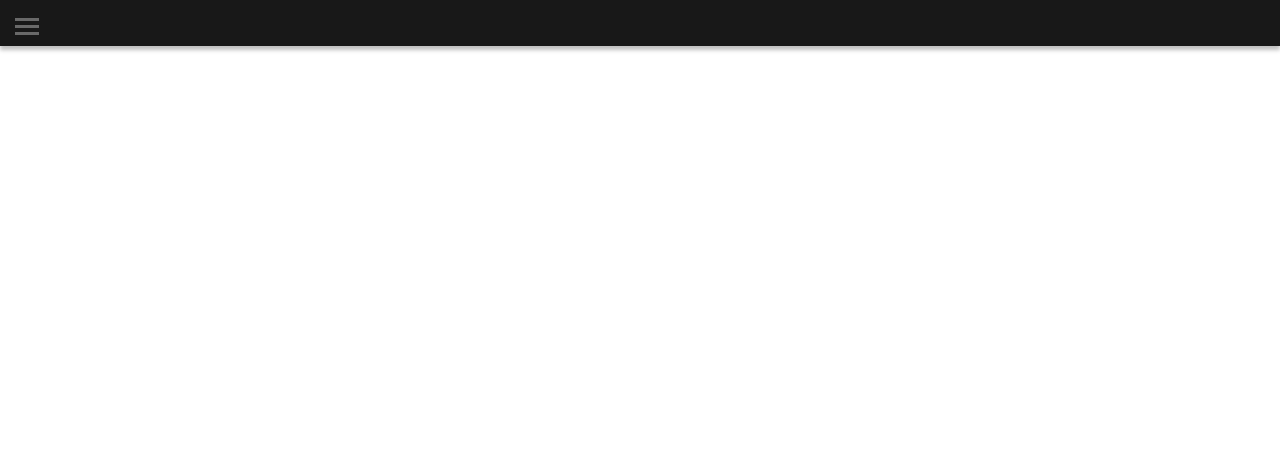
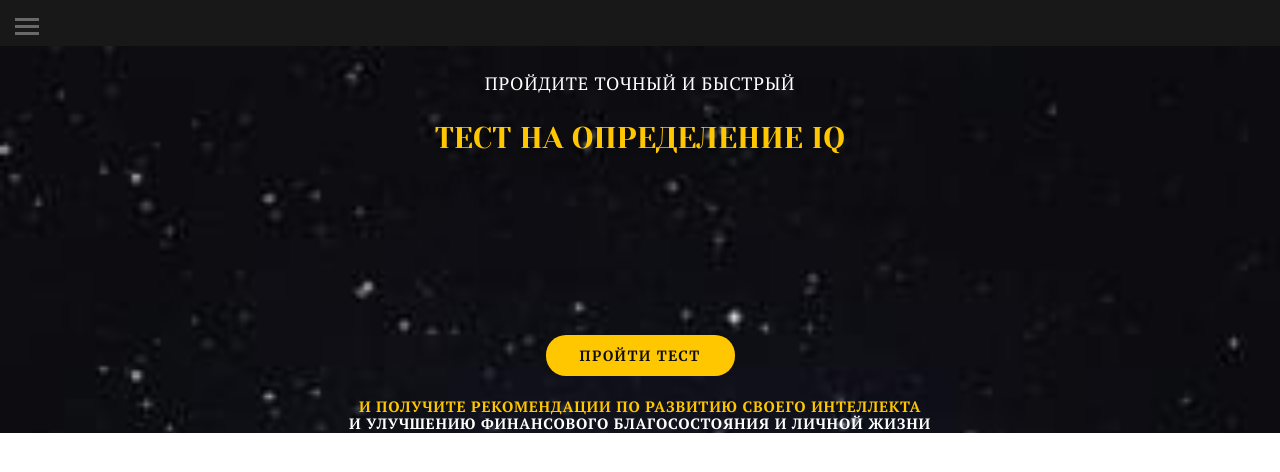
Before and after one commit to Tinliin/IQTest, a website: page index.html in a window 1280 px wide. Drawn offline with Linux system fonts and the light colour scheme.

Commit message:
started first section

```diff
--- a/index.html
+++ b/index.html
@@ -1,10 +1,16 @@
 <!DOCTYPE html>
 <html lang="en">
   <head>
-    <meta charset="UTF-8">
-    <meta http-equiv="X-UA-Compatible" content="IE=edge">
-    <meta name="viewport" content="width=device-width, initial-scale=1.0">
-<link rel="stylesheet" href="./dist/css/styles.min.css">
+    <meta charset="UTF-8" />
+    <meta http-equiv="X-UA-Compatible" content="IE=edge" />
+    <meta name="viewport" content="width=device-width, initial-scale=1.0" />
+    <link rel="preconnect" href="https://fonts.googleapis.com" />
+    <link rel="preconnect" href="https://fonts.gstatic.com" crossorigin />
+    <link
+      href="https://fonts.googleapis.com/css2?family=Merriweather:wght@400;700&family=PT+Serif:wght@400;700&family=Yeseva+One&display=swap"
+      rel="stylesheet"
+    />
+    <link rel="stylesheet" href="./dist/css/styles.min.css" />
     <title>IQTest</title>
   </head>
   <body>
@@ -13,5 +19,18 @@
         <span></span>
       </a>
     </header>
+    <main>
+      <section class="invite">
+        <p class="invitation_text">Пройдите точный и быстрый</p>
+        <h3>тест на определение iq</h3>
+        <a class="btn_yellow" href="#">пРойти тест</a>
+        <p class="text_bold_yellow">
+          и получите рекомендации по развитию своего интеллекта
+        </p>
+        <p class="text_bold_white">
+          и улучшению финансового благосостояния и личной жизни
+        </p>
+      </section>
+    </main>
   </body>
 </html>
--- a/src/scss/header.scss
+++ b/src/scss/header.scss
@@ -36,13 +36,13 @@ header {
   transform: translateY(7px);
 }
 
-.menu_btn:active span::before {
-  transform: rotate(0.12turn);
-}
-.menu_btn:active span::after {
-  transform: rotate(-0.12turn);
-}
+// .menu_btn:active span::before {
+//   transform: rotate(0.12turn);
+// }
+// .menu_btn:active span::after {
+//   transform: rotate(-0.12turn);
+// }
 
-.menu_btn:active span {
-    background-color: #181818;
-}
+// .menu_btn:active span {
+//     background-color: #181818;
+// }
--- /dev/null
+++ b/src/scss/invite.scss
@@ -0,0 +1,81 @@
+.invite {
+  background-image: url(../img/rain_bk.jpg);
+  background-size: cover;
+  display: flex;
+  flex-direction: column;
+}
+// font-family: 'Merriweather', serif;
+
+// font-family: 'PT Serif', serif;
+
+// font-family: 'Yeseva One', cursive;
+
+.invitation_text {
+  font-family: "PT Serif";
+  font-style: normal;
+  font-weight: 400;
+  font-size: 18px;
+  text-align: center;
+  letter-spacing: 0.05em;
+  text-transform: uppercase;
+  margin: 27px;
+  color: #ffffff;
+}
+
+h3 {
+  font-family: "Yeseva One";
+  font-style: normal;
+  font-weight: 400;
+  font-size: 30px;
+  text-align: center;
+  margin-top: 0;
+  margin-left: 15vw;
+  margin-right: 15vw;
+  text-transform: uppercase;
+  color: #ffc700;
+  text-shadow: 0px 4px 4px rgba(0, 0, 0, 0.25);
+}
+
+.btn_yellow {
+  display: flex;
+  width: 189px;
+  height: 41px;
+  background: radial-gradient(50% 50% at 50% 50%, #ffc700 0%, #ffc700 100%);
+  border-radius: 20px;
+  font-family: "Merriweather";
+  font-style: normal;
+  font-weight: 700;
+  font-size: 14px;
+  line-height: 18px;
+  text-decoration: none;
+  margin: 150px auto 22px;
+  justify-content: center;
+  align-items: center;
+  letter-spacing: 0.1em;
+  text-transform: uppercase;
+  color: #0d0c11;
+}
+
+.text_bold_yellow {
+    margin: 0;
+  font-family: "PT Serif";
+  font-style: normal;
+  font-weight: 700;
+  font-size: 15px;
+  text-align: center;
+  letter-spacing: 0.05em;
+  text-transform: uppercase;
+  color: #ffc700;
+}
+
+.text_bold_white {
+    margin: 0;
+  font-family: "PT Serif";
+  font-style: normal;
+  font-weight: 700;
+  font-size: 15px;
+  text-align: center;
+  letter-spacing: 0.05em;
+  text-transform: uppercase;
+  color: #ffffff;
+}
```
Also changed, not shown: dist/css/styles.min.css, dist/img/rain_bk.jpg (added), src/img/rain_bk.jpg (added). Lines whose indentation alone changed are shown as unchanged.
